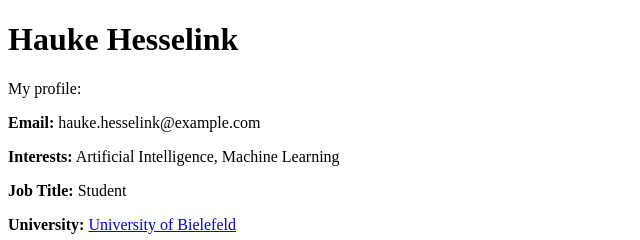
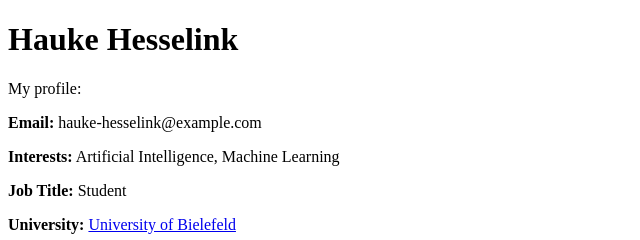
Before and after one commit to HaukeHesselink/itsme, a plain HTML site: page index.html in a window 1280 px wide. Shown: the full height of the page, 0-640 px from the left. Drawn offline with Linux system fonts and the light colour scheme.

Commit message:
Update index.html

```diff
--- a/index.html
+++ b/index.html
@@ -8,7 +8,7 @@
     <div vocab="http://xmlns.com/foaf/0.1/" typeof="Person">
         <h1 property="name">Hauke Hesselink</h1>
         <p>My profile:</p>
-        <p><strong>Email:</strong> <span property="mbox" content="mailto:hauke.hesselink@example.com">hauke.hesselink@example.com</span></p>
+        <p><strong>Email:</strong> <span property="mbox" content="mailto:hauke-hesselink@example.com">hauke-hesselink@example.com</span></p>
         <p><strong>Interests:</strong>
             <span rel="interest" resource="http://dbpedia.org/resource/Artificial_Intelligence">Artificial Intelligence</span>,
             <span rel="interest" resource="http://dbpedia.org/resource/Machine_Learning">Machine Learning</span>
```
